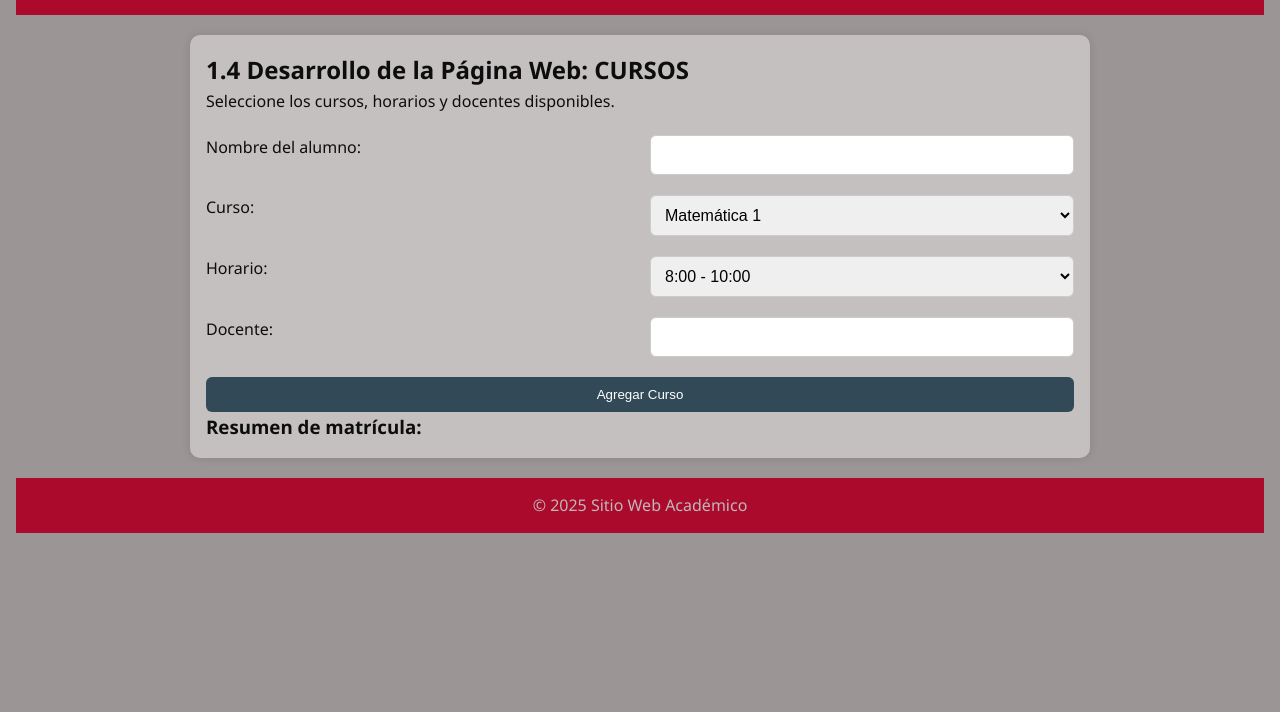
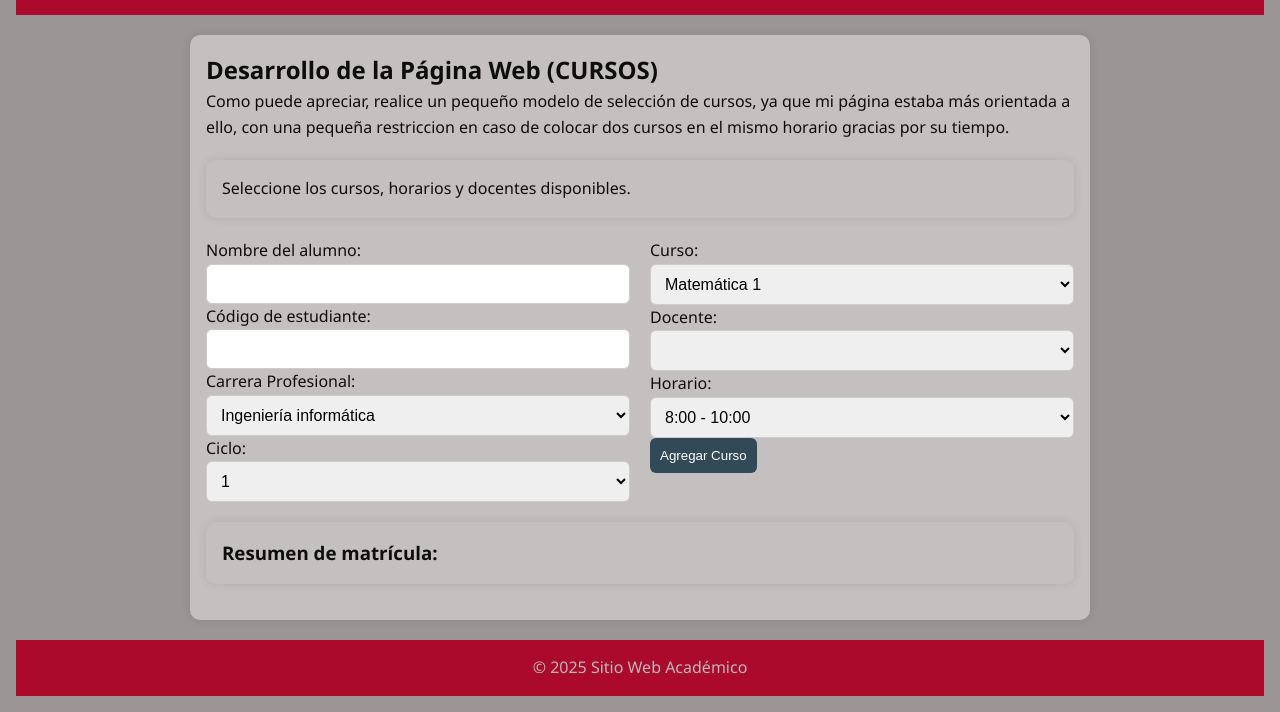
Before and after one commit to LuisMatos00/PA3, a plain HTML site: page cursos.html in a window 1280 px wide. Shown: the part 108-820 px from the top of the page. Drawn offline with Linux system fonts and the light colour scheme.

Commit message:
cursos.html

```diff
--- a/cursos.html
+++ b/cursos.html
@@ -1,7 +1,7 @@
 <!DOCTYPE html>
 <html lang="es">
 <head>
-  <meta charset="UTF-8">
+  <meta charset="UTF-8" />
   <meta name="viewport" content="width=device-width, initial-scale=1.0">
   <title>CURSOS - Matrícula Interactiva</title>
   <link rel="stylesheet" href="css/estilos.css">
@@ -19,16 +19,50 @@
   </header>
 
   <main>
-    <h2>1.4 Desarrollo de la Página Web: CURSOS</h2>
+    <h2>Desarrollo de la Página Web (CURSOS)</h2>
+     <p>Como puede  apreciar, realice un pequeño modelo de selección de cursos, ya que mi
+        página estaba más orientada a ello, con una pequeña restriccion en caso de colocar
+        dos cursos en el mismo horario gracias por su tiempo.</p>
+<main>
     <p>Seleccione los cursos, horarios y docentes disponibles.</p>
-
-    <section>
-      <form id="formulario-matricula">
+</main>
+    <!-- Bloque 1 y 2: Formulario dividido en dos columnas -->
+    <form id="formulario-matricula" class="formulario-grid">
+      <div class="columna-form">
         <label for="nombre">Nombre del alumno:</label>
         <input type="text" id="nombre" required>
 
+        <label for="codigo">Código de estudiante:</label>
+        <input type="text" id="codigo" required>
+
+        <label for="carrera">Carrera Profesional:</label>
+        <select id="carrera" required>
+          <option>Ingeniería informática</option>
+          <option>Ingeniería mecánica</option>
+          <option>Ingeniería eléctrica</option>
+          <option>Contabilidad</option>
+          <option>Administración</option>
+          <option>Ingeniería civil</option>
+        </select>
+
+        <label for="ciclo">Ciclo:</label>
+        <select id="ciclo" required>
+          <option>1</option>
+          <option>2</option>
+          <option>3</option>
+          <option>4</option>
+          <option>5</option>
+          <option>6</option>
+          <option>7</option>
+          <option>8</option>
+          <option>9</option>
+          <option>10</option>
+        </select>
+      </div>
+
+      <div class="columna-form">
         <label for="curso">Curso:</label>
-        <select id="curso">
+        <select id="curso" required>
           <option value="Matemática 1">Matemática 1</option>
           <option value="Matemática 2">Matemática 2</option>
           <option value="Programación">Programación</option>
@@ -38,24 +72,32 @@
           <option value="Estructura de Datos">Estructura de Datos</option>
         </select>
 
+        <label for="docente">Docente:</label>
+        <select id="docente" required></select>
+
         <label for="horario">Horario:</label>
-        <select id="horario">
+        <select id="horario" required>
           <option>8:00 - 10:00</option>
           <option>10:00 - 12:00</option>
           <option>14:00 - 16:00</option>
         </select>
 
-        <label for="docente">Docente:</label>
-        <input type="text" id="docente" required>
+        <p id="mensaje-error" style="display:none; color:red;">
+          ¡Error! No se puede seleccionar más de un curso en el mismo horario.
+        </p>
 
         <button type="submit">Agregar Curso</button>
-      </form>
-    </section>
+      </div>
+    </form>
 
+
+    <!-- Bloque 3: Resumen -->
+     <main>
     <section>
       <h3>Resumen de matrícula:</h3>
       <ul id="lista-cursos"></ul>
     </section>
+     </main>
   </main>
 
   <footer>
```
